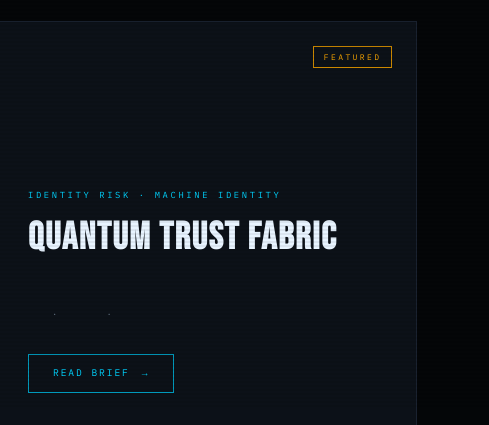
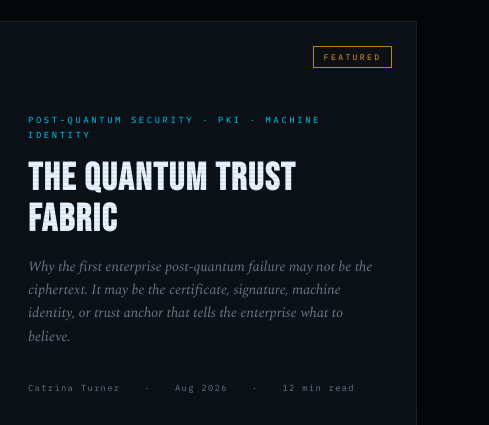
Before and after one commit to charismaforever/zero-hour-intelligence, a plain HTML site: page articles/index.html in a window 1280 px wide. Shown: the part 391-816 px from the top of the page, 791-1280 px from the left. Drawn offline with nearby package versions, Linux system fonts and the light colour scheme.

Commit message:
Update index.html

```diff
--- a/articles/index.html
+++ b/articles/index.html
@@ -294,15 +294,15 @@ footer { background: var(--deep); border-top: 1px solid var(--border); padding:
       <div class="featured-canvas-overlay"></div>
     </div>
     <div class="featured-content">
-      <div class="article-category">Identity Risk · Machine Identity</div>
-      <h2 class="featured-hed">Quantum Trust Fabric</h2>
-      <p class="featured-dek"> </p>
+      <div class="article-category">Post-Quantum Security · PKI · Machine Identity</div>
+      <h2 class="featured-hed">THE QUANTUM TRUST FABRIC</h2>
+      <p class="featured-dek">Why the first enterprise post-quantum failure may not be the ciphertext. It may be the certificate, signature, machine identity, or trust anchor that tells the enterprise what to believe.</p>
       <div class="article-meta">
-        <span></span>
+        <span>Catrina Turner</span>
         <span>·</span>
-        <span></span>
+        <span>Aug 2026</span>
         <span>·</span>
-        <span></span>
+        <span>12 min read</span>
       </div>
       <span class="read-btn">Read Brief</span>
     </div>
```
